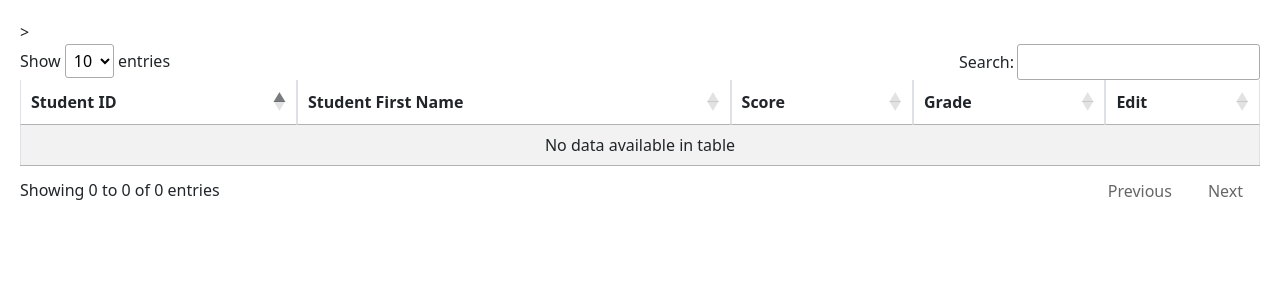
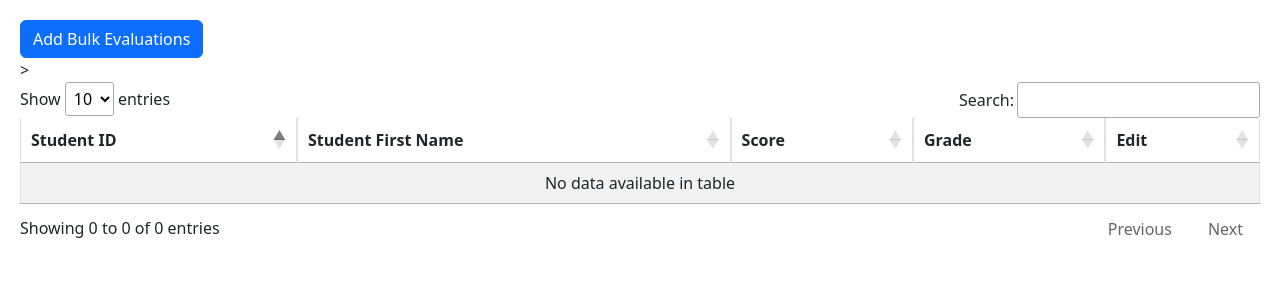
Before and after one commit to satish-reddy-tamu/MIRC-Gradebook, a Django app: page /professor/course/1/students in a window 1280 px wide. Shown: the part 56-356 px from the top of the page. Run offline with Django 4.2, Linux system fonts and the light colour scheme; data that the repository does not hold is empty; some libraries are stand-ins or nearby versions.

Commit message:
Bulk Addition of evaluations

```diff
--- /dev/null
+++ b/gradebook_app/forms/student_evaluations_upload_form.py
@@ -0,0 +1,49 @@
+from django import forms
+
+from gradebook_app.models import Marks, Evaluation, Course, ProfileCourse, Profile
+from gradebook_app.util.marks_util import calculate_normalized_score, calculate_grade
+
+
+class EvaluationsUploadForm(forms.Form):
+    Evaluation_Marks = forms.FileField()
+
+    def __init__(self, evaluations, *args, **kwargs):
+        super().__init__(*args, **kwargs)
+        self.fields["Evaluation_Name"] = forms.ChoiceField(choices=evaluations)
+
+    def save(self, course_id, data, file):
+
+        current_eval_id = data['Evaluation_Name']
+        total_eval_objs = Evaluation.objects.filter(course_id=course_id).all()
+        file_data = file['Evaluation_Marks'].read().decode('utf-8').split('\n')
+        course = Course.objects.filter(id=course_id).all()
+        for item in file_data[1:]:
+            if not item.strip():
+                continue
+            email, marks = item.split(',')
+            marks = float(marks)
+            profile_id = Profile.objects.filter(email=email).all()[0].id
+            update_success = Marks.objects.filter(profile_id=profile_id,
+                                                  course_id=course_id,
+                                                  evaluation_id=current_eval_id
+                                                  ).update(marks=marks)
+            if not update_success:
+                Marks(profile_id=profile_id, course_id=course_id, evaluation_id=current_eval_id, marks=marks).save()
+
+            weighted_score = 0
+            max_score = 0
+            for eval in total_eval_objs:
+                current_eval_marks = Marks.objects.filter(profile_id=profile_id,
+                                                          course_id=course_id,
+                                                          evaluation_id=eval.id).values('marks')
+                if current_eval_marks:
+                    weighted_score += eval.weight * current_eval_marks[0]['marks']
+                    max_score += eval.weight * eval.max_marks
+
+            thresholds = course[0].thresholds
+            score = calculate_normalized_score(weighted_score, 0, max_score)
+            grade = calculate_grade(score, thresholds)
+            ProfileCourse.objects.filter(profile_id=profile_id, course_id=course_id).update(
+                score=score,
+                grade=grade
+            )
--- a/gradebook_app/models/evaluation_model.py
+++ b/gradebook_app/models/evaluation_model.py
@@ -13,3 +13,6 @@ class Evaluation(models.Model):
     name = models.CharField(max_length=100)
     weight = models.FloatField(validators=[MinValueValidator(0.0), MaxValueValidator(1.0)])
     max_marks = models.FloatField()
+
+    def __str__(self):
+        return self.name
--- /dev/null
+++ b/gradebook_app/templates/professor/student_evaluations_upload_form.html
@@ -0,0 +1,25 @@
+<form action="{% url 'add_bulk_evaluations' course_id %}" method="post" enctype="multipart/form-data">
+    {% csrf_token %}
+    <div class="modal fade" id="student_evaluations_upload_popup" data-bs-backdrop="static" data-bs-keyboard="false" tabindex="-1"
+         aria-labelledby="staticBackdropLabel" aria-hidden="true">
+        <div class="modal-dialog modal-dialog-centered">
+            <div class="modal-content">
+                <div class="modal-header">
+                    <h1 class="modal-title fs-5" id="staticBackdropLabel">
+                        Upload Evaluations
+                    </h1>
+                    <button type="button" class="btn-close" data-bs-dismiss="modal" aria-label="Close"></button>
+                </div>
+                <div class="modal-body">
+                    {{ student_evaluations_upload_form }}
+                </div>
+                <div class="modal-footer">
+                    <button type="button" class="btn btn-secondary" data-bs-dismiss="modal">Close</button>
+                    <button type="submit" class="btn btn-primary">
+                        Upload
+                    </button>
+                </div>
+            </div>
+        </div>
+    </div>
+</form>
--- a/gradebook_app/templates/professor/students_list.html
+++ b/gradebook_app/templates/professor/students_list.html
@@ -14,8 +14,12 @@
     </li>
 {% endblock %}
 {% block content %}
-    <div id="student_evaluations_edit_div"></div>
-    <div style="padding: 20px" class="col-md-12">
+    {%include 'professor/student_evaluations_upload_form.html'  %}
+    <div style="padding: 20px;" class="col-md-12">
+        <a id="add_bulk_evals_btn" class="btn btn-primary" data-bs-toggle="modal" data-bs-target="#student_evaluations_upload_popup">
+            Add Bulk Evaluations
+        </a>
+        <div id="student_evaluations_edit_div"></div>
         <div class="table-responsive">
             <table id="bootstrapdatatable" class="table table-striped table-bordered" width="100%">
                 <thead>
--- a/gradebook_app/urls.py
+++ b/gradebook_app/urls.py
@@ -35,6 +35,7 @@ urlpatterns = [
     path('professor/course/<int:course_id>/students/<int:profile_id>/update', dashboard_view.update_student_evaluation, name='update_student_evaluation'),
     path('professor/course/<int:id>/evaluations', dashboard_view.evaluations_list, name='evaluations_list'),
     path('professor/course/<int:id>/evaluations/add', dashboard_view.add_evaluation, name='add_evaluation'),
+    path('professor/course/<int:id>/evaluations/add_bulk', dashboard_view.add_bulk_evaluations, name='add_bulk_evaluations'),
     path('professor/course/<int:course_id>/evaluations/update/<int:eval_id>', dashboard_view.update_evaluation,
          name='update_evaluation'),
     path('professor/course/<int:course_id>/evaluations/delete/<int:eval_id>', dashboard_view.delete_evaluation,
--- a/gradebook_app/views/professor/dashboard_view.py
+++ b/gradebook_app/views/professor/dashboard_view.py
@@ -7,6 +7,7 @@ from django.template.loader import render_to_string
 from gradebook_app.forms.evaluation_form import EvaluationForm
 from gradebook_app.forms.grade_function_form import GradeFunctionForm
 from gradebook_app.forms.student_evaluations_edit_form import EvaluationEditForm
+from gradebook_app.forms.student_evaluations_upload_form import EvaluationsUploadForm
 from gradebook_app.models import Course
 from gradebook_app.models import Evaluation
 from gradebook_app.models import Marks
@@ -36,7 +37,10 @@ def view_course_details(request, id):
         grades.append(query['grade'])
         numbers.append(query['count'])
     for key, value in y.items():
-        y[key] = round(value, 2)
+        if value:
+            y[key] = round(value, 2)
+        else:
+            y[key] = 0.0
     return render(request, 'professor/course_dashboard.html', {
 
         'course_id': id,
@@ -70,12 +74,15 @@ def view_students_list(request, id):
                 row.append('-')
         row.extend([student['profilecourse__score'], student['profilecourse__grade']])
         final_evaluations.append(row)
-
+    eval_choices = []
+    for eval in total_evaluations:
+        eval_choices.append((eval['id'], eval['name']))
     return render(request, 'professor/students_list.html', {
         'students': students,
         'course_id': id,
         'evals': total_evaluations,
-        'final_evaluations': final_evaluations
+        'final_evaluations': final_evaluations,
+        'student_evaluations_upload_form':  EvaluationsUploadForm(evaluations=eval_choices)
     })
 
 
@@ -102,7 +109,7 @@ def update_student_evaluation(request, course_id, profile_id):
             else:
                 form = EvaluationEditForm(instance=final_evaluations)
                 html_form = render_to_string("professor/student_evaluations_edit_form.html",
-                                             {"course_id": course_id, "profile_id": profile_id,
+                                             {"course_id": course_id, "profile_id": profile_id, "edit": True,
                                               "student_evaluations_edit_form": form}, request)
                 return JsonResponse({"html_form": html_form})
     except Exception as e:
@@ -274,3 +281,14 @@ def add_grade_function(request, id):
     except Exception as e:
         messages.error(request, "Grade Function Addition failed due to: " + str(e))
         return JsonResponse({})
+
+
+def add_bulk_evaluations(request, id):
+    try:
+        form = EvaluationsUploadForm(request.POST, request.FILES)
+        if request.method == "POST":
+            form.save(id, request.POST, request.FILES)
+    except Exception as e:
+        messages.error(request, "GEvaluations Upload failed due to: " + str(e))
+    finally:
+        return redirect(view_students_list, id=id)
```
